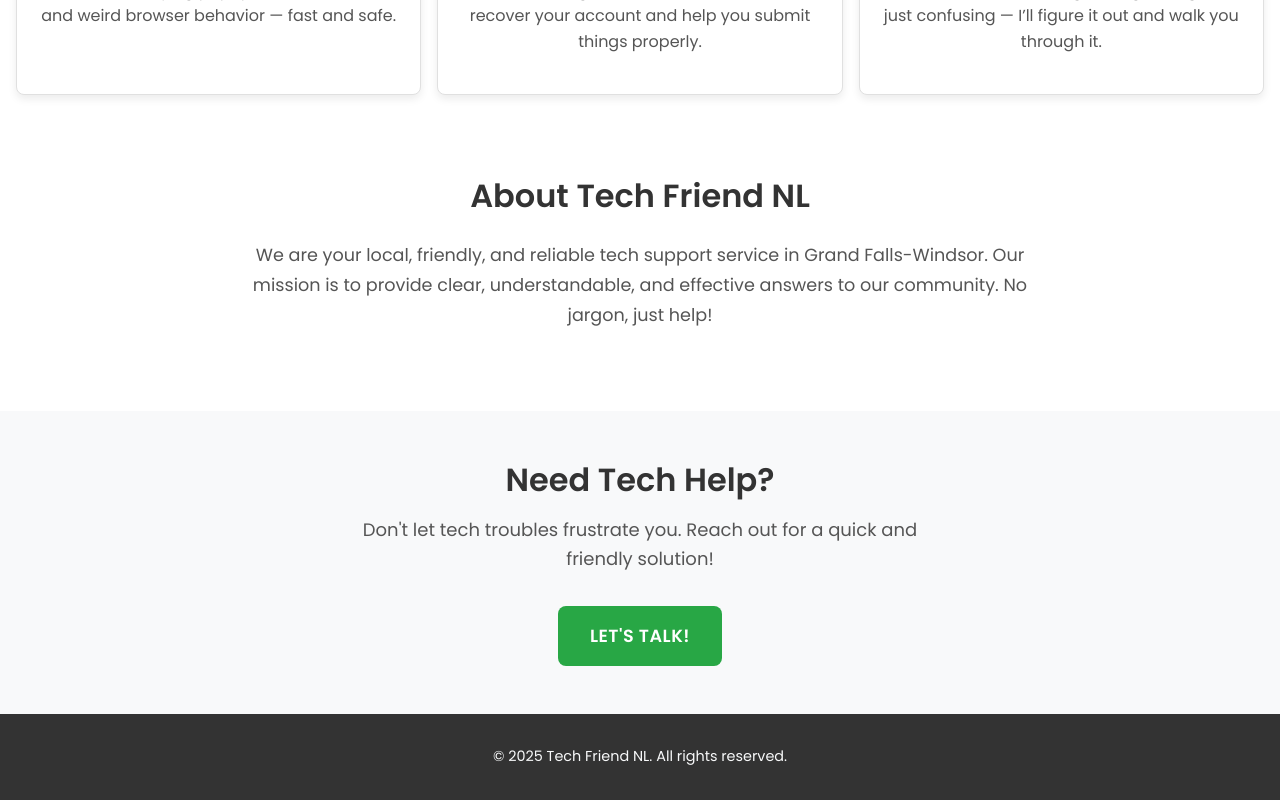
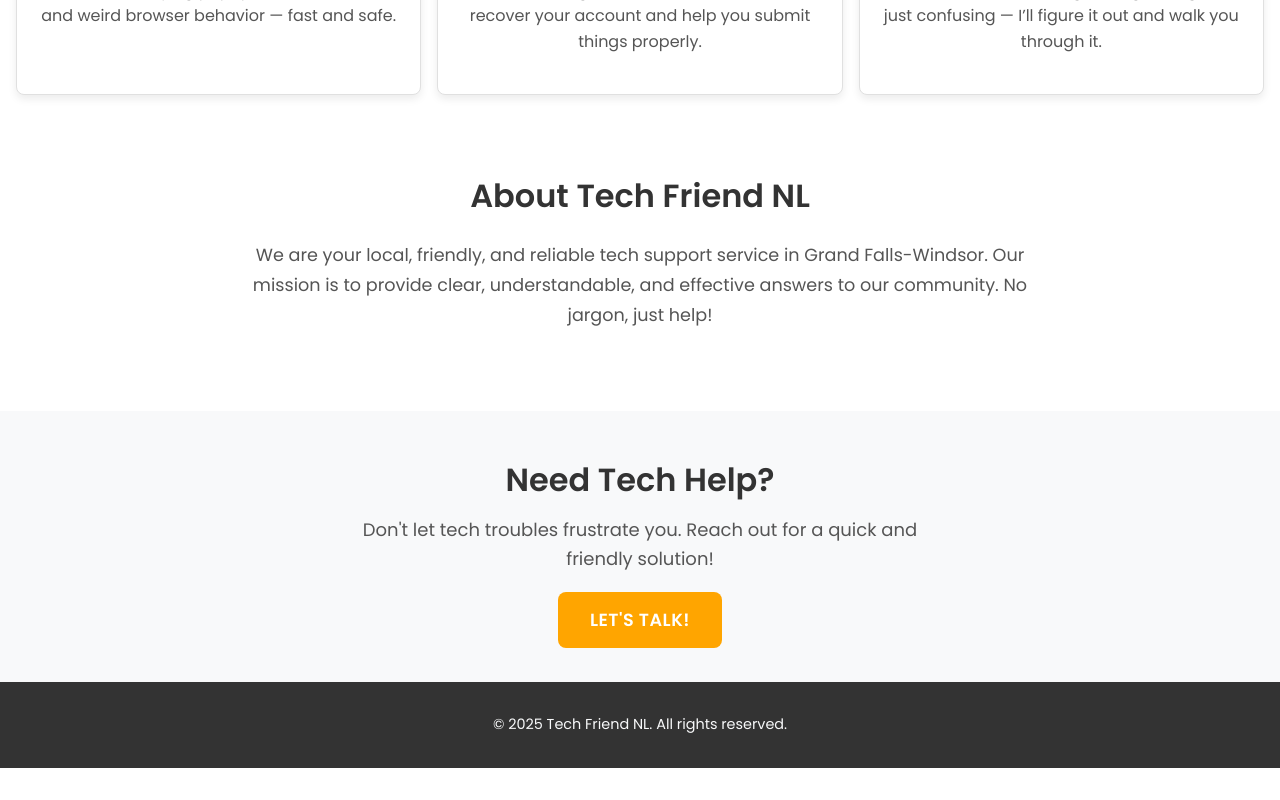
Before and after one commit to defford/TechFriendNL, a React (Vite) app: page / in a window 1280 px wide. Shown: the part 669-1469 px from the top of the page. After the commit the page ends 1437 px from the top, so only its background shows below. Built offline with nearby package versions, Linux system fonts and the light colour scheme.

Commit message:
Fixed Let's Talk link

```diff
--- a/src/components/CTA.jsx
+++ b/src/components/CTA.jsx
@@ -1,4 +1,5 @@
 import React from 'react';
+import { Link } from 'react-router-dom';
 import './CTA.css';
 
 function CTA({ title, text, buttonText, buttonLink }) {
@@ -6,9 +7,7 @@ function CTA({ title, text, buttonText, buttonLink }) {
     <section className="cta-section">
       <h2>{title || 'Ready to get started?'}</h2>
       <p>{text || 'Contact us today for a free consultation.'}</p>
-      <a href={buttonLink || '/contact'} className="cta-button">
-        {buttonText || 'Contact Us'}
-      </a>
+      <Link to="/contact" className="hero-cta-button">Let's Talk!</Link>
     </section>
   );
 }
```
